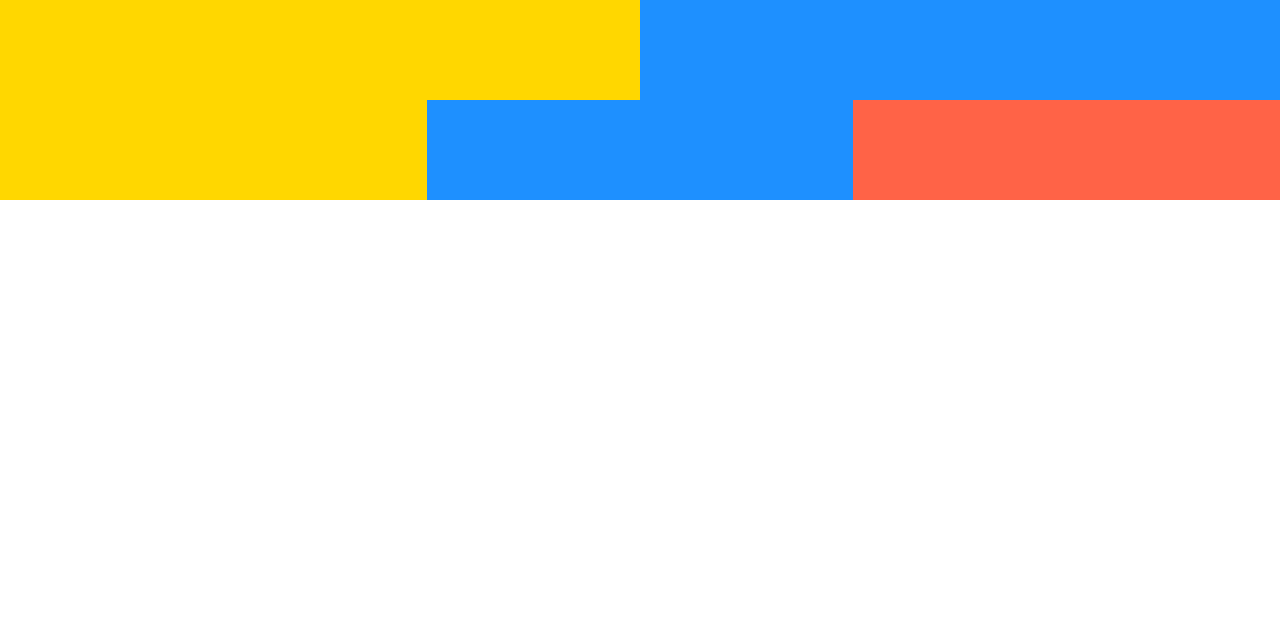
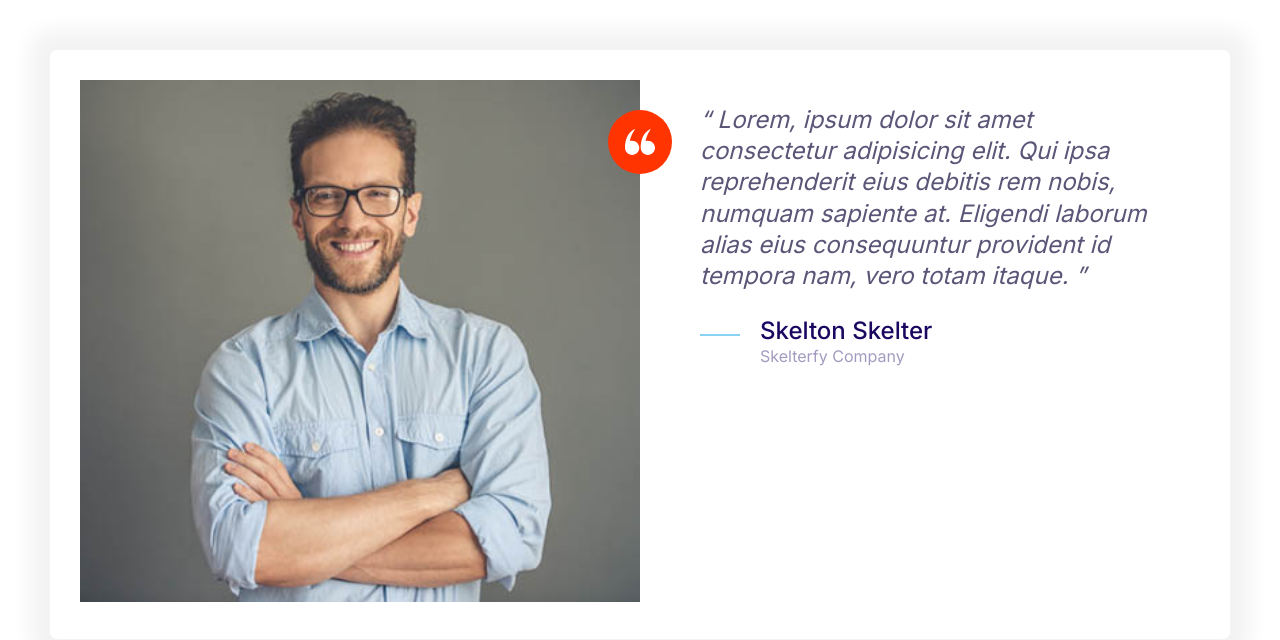
Before and after one commit to skeltonskelter/Skelterfy, a plain HTML site: page index.html in a window 1280 px wide. Drawn offline with Linux system fonts and the light colour scheme.

Commit message:
Build the testimonial components.

```diff
--- a/css/styles.css
+++ b/css/styles.css
@@ -168,8 +168,17 @@ a {
   height: 40px;
 }
 
+.icon--small {
+  width: 30px;
+  height: 30px;
+}
+
 .icon--primary {
   fill: var(--color-primary);
+}
+
+.icon--white {
+  fill: var(--color-text);
 }
 
 .icon-container {
@@ -180,6 +189,10 @@ a {
   height: 64px;
   justify-content: center;
   width: 64px;
+}
+
+.icon-container__accent {
+  background: var(--color-accent);
 }
 
 /* Buttons */
@@ -453,3 +466,45 @@ a {
     grid-template-columns: repeat(3, 1fr);
   }
 }
+
+/* Testimonials */
+
+.testimonial {
+  padding: 3rem;
+}
+
+.testimonial__image {
+  position: relative;
+}
+
+.testimonial__image > img {
+  width: 100%;
+}
+
+.testimonial__image > .icon-container {
+  position: absolute;
+  top: 3rem;
+  right: -32px;
+}
+
+@media screen and (min-width: 768px) {
+  .testimonial .quote,
+  .testimonial .quote__author {
+    font-size: 2.4rem;
+  }
+
+  .testimonial .quote {
+    margin-left: 6rem;
+  }
+}
+
+@media screen and (max-width: 767px) {
+  .testimonial__image .icon-container {
+    width: 60px;
+    height: 60px;
+  }
+
+  .testimonial__image > .icon-container {
+    right: -30px;
+  }
+}
--- a/index.html
+++ b/index.html
@@ -14,15 +14,38 @@
     <link rel="stylesheet" href="css/normalize.css" />
     <link rel="stylesheet" href="css/styles.css" />
   </head>
-  <body>
-    <div class="grid grid--cols-2">
-      <div style="height: 100px; background: gold"></div>
-      <div style="height: 100px; background: dodgerblue"></div>
-    </div>
-    <div class="grid grid--cols-3">
-      <div style="height: 100px; background: gold"></div>
-      <div style="height: 100px; background: dodgerblue"></div>
-      <div style="height: 100px; background: tomato"></div>
+  <body style="padding: 5rem">
+    <div class="card testimonial">
+      <div class="grid grid--cols-2">
+        <div class="testimonial__image">
+          <span class="icon-container icon-container__accent">
+            <svg class="icon icon--white icon--small">
+              <use xlink:href="images/sprite.svg#quotes"></use>
+            </svg> </span
+          ><img src="images/testimonial.jpg" alt="A happy, smiling customer." />
+        </div>
+        <blockquote class="quote">
+          <p class="quote__text">
+            Lorem, ipsum dolor sit amet consectetur adipisicing elit. Qui ipsa
+            reprehenderit eius debitis rem nobis, numquam sapiente at. Eligendi
+            laborum alias eius consequuntur provident id tempora nam, vero totam
+            itaque.
+          </p>
+          <footer>
+            <div class="media">
+              <div class="media__image">
+                <svg class="icon icon--primary quote__line">
+                  <use xlink:href="images/sprite.svg#line"></use>
+                </svg>
+              </div>
+              <div class="media__body">
+                <h3 class="media__title quote__author">Skelton Skelter</h3>
+                <p class="quote__organization">Skelterfy Company</p>
+              </div>
+            </div>
+          </footer>
+        </blockquote>
+      </div>
     </div>
   </body>
 </html>
```
Also changed, not shown: components/testimonials.html (added, +34 -0 lines), images/testimonial.jpg (added).
